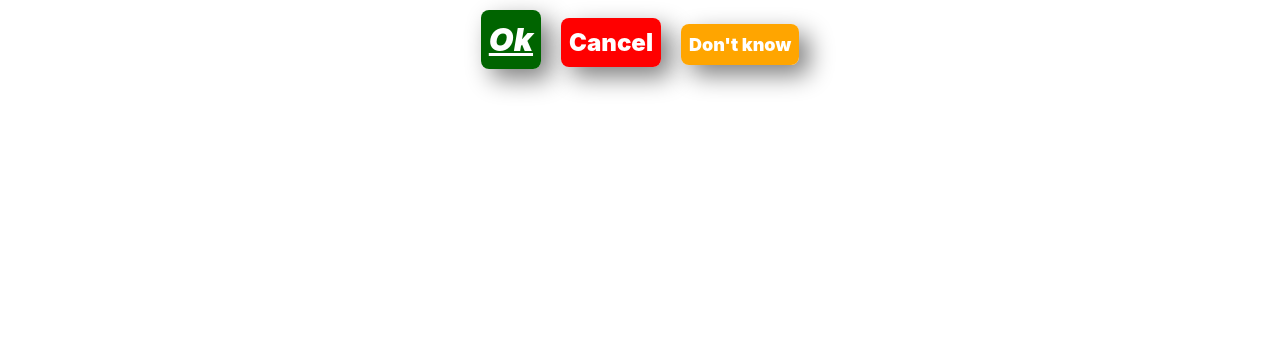
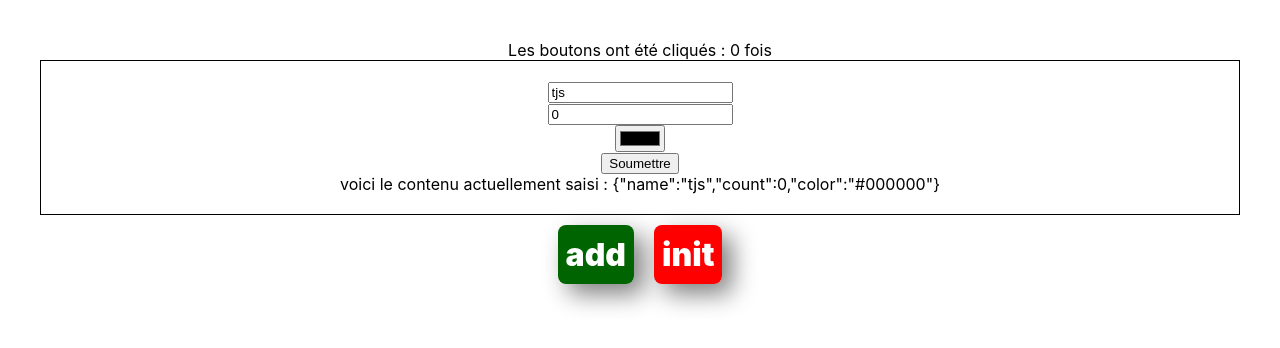
Before and after one commit to LoicHugot/FormationReactJS, a React (Create React App) app: page / in a window 1280 px wide. Shown: the top 348 px of the page. Built offline with nearby package versions, Linux system fonts and the light colour scheme.

Commit message:
Création d'un formulaire (class + hook)

```diff
--- a/src/App/App.js
+++ b/src/App/App.js
@@ -1,18 +1,41 @@
+import React from 'react';
 import './App.css';
-import Button from './components/Button/Button'
+import Button from './components/Button/Button';
+import MemeForm from './components/MemeForm/MemeForm';
 
-const uneVar='Demat Breizh';
-function App() {
-  return (
-    <div className="App">
-    <Button label="Ok" onClick={(value)=>{
-      console.log('Bravo tu as clique sur le bouton !!');
-    }}
-    style={{textDecoration: 'underline', fontStyle: 'Italic'}}/>
-    <Button label="Cancel" couleurDeFond={'red'} taillePolice={24} onClick={(value)=>{}}/>
-    <Button label="Don't know" couleurDeFond="orange" taillePolice={18} onClick={(value)=>{}}/>
+class App extends React.Component{
+  constructor(props){
+    super(props);
+    this.state={counter:-1,lastClickedTime:null};
+    console.log(this.state);
+  }
+
+  componentDidMount(){
+    this.setState({counter:0});
+  }
+  render(){
+    return <div className="App">
+      <div style={{padding:'20px'}}>Les boutons ont été cliqués : {this.state.counter} fois<br/>
+       {this.state.lastClickedTime &&  'dernier click ' + this.state.lastClickedTime.toISOString()}
+       <MemeForm/>
+       </div>
+
+
+
+        <Button label="add" onClick={()=>{
+          //this.state={...this.state,counter:this.state.counter+1};
+          this.setState({counter:this.state.counter+1, lastClickedTime: new Date()});
+          console.log(this.state);
+        }} />
+        <Button label="init" couleurDeFond="red" onClick={()=>{
+          this.setState({counter:0});
+          console.log(this.state);
+        }} />
+
+{JSON.stringify(this.state.formContent)}
+
     </div>
-  );
+  }
 }
 
 export default App;
--- /dev/null
+++ b/src/App/components/MemeForm/MemeForm.js
@@ -0,0 +1,32 @@
+import React, { useState } from 'react';
+import PropTypes from 'prop-types';
+import styles from './MemeForm.module.css';
+
+const MemeForm = () => {
+  const [formContent, setformContent]= useState({
+    name:'tjs',count:0,color:'#000000'
+  });
+
+  return(
+    <form className={styles.MemeForm} data-testid="MemeForm">
+      <input type="text" placeholder="nom de la formation" value={formContent.name} onChange={(evt)=>{
+        console.log(evt.target.value);
+        setformContent({...formContent,name:evt.target.value});
+      }}/><br/>
+      <input type="number" placeholder="nb participants" value={formContent.count}onChange={(evt)=>{
+        setformContent({...formContent,count:Number(evt.target.value)});
+      }}/><br/>
+      <input type="color" value={formContent.color}onChange={(evt)=>{
+        setformContent({...formContent,color:evt.target.value});
+      }}/><br/>
+      <input type="submit" value="Soumettre"/><br/>
+      <div style={{color:formContent.color}}>voici le contenu actuellement saisi : {JSON.stringify(formContent)}</div>
+    </form>
+  );
+};
+
+MemeForm.propTypes = {};
+
+MemeForm.defaultProps = {};
+
+export default MemeForm;
--- /dev/null
+++ b/src/App/components/MemeForm/MemeForm.module.css
@@ -0,0 +1,4 @@
+.MemeForm {
+    border:1px solid black;
+    padding: 20px;
+}
```
Also changed, not shown: generate-react-cli.json (added, +15 -0 lines), 1 other file (tests, documents, lock files or other folders).
